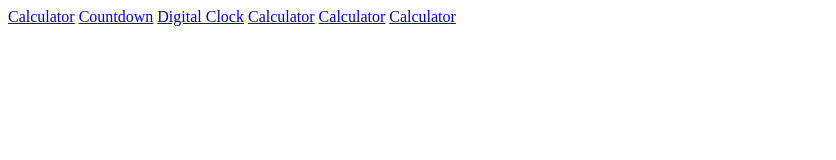
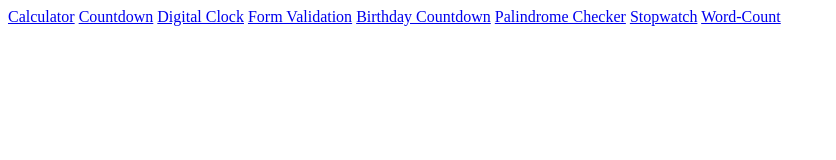
Before and after one commit to blackTiles/JavaScript-Projects-Part-2, a plain HTML site: page index.html in a window 1280 px wide. Shown: the whole page, without its empty margins (0-836 px from the left). Drawn offline with Linux system fonts and the light colour scheme.

Commit message:
added index.html

```diff
--- a/index.html
+++ b/index.html
@@ -10,8 +10,10 @@
     <a href="./Calculator/calculator.html">Calculator</a>
     <a href="./countdown/index.html">Countdown</a>
     <a href="./Digital-Clock/index.html">Digital Clock</a>
-    <a href="./Calculator/calculator.html">Calculator</a>
-    <a href="./Calculator/calculator.html">Calculator</a>
-    <a href="./Calculator/calculator.html">Calculator</a>
+    <a href="./Form-Validation/index.html">Form Validation</a>
+    <a href="./happy_birthday/index.html">Birthday Countdown</a>
+    <a href="./Palindrome-checker/index.html">Palindrome Checker</a>
+    <a href="./Stopwatch/stopwatch.html">Stopwatch</a>
+    <a href="./Word-Count/index.html">Word-Count</a>
 </body>
 </html>
```
